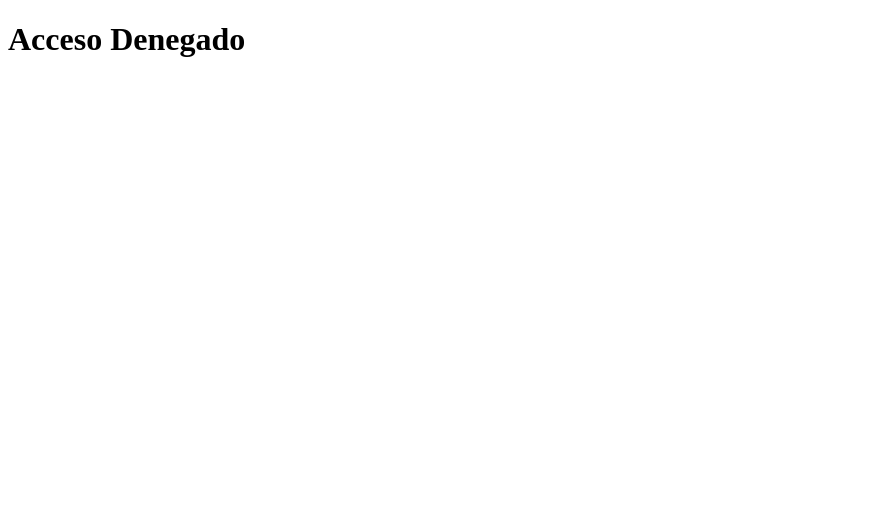
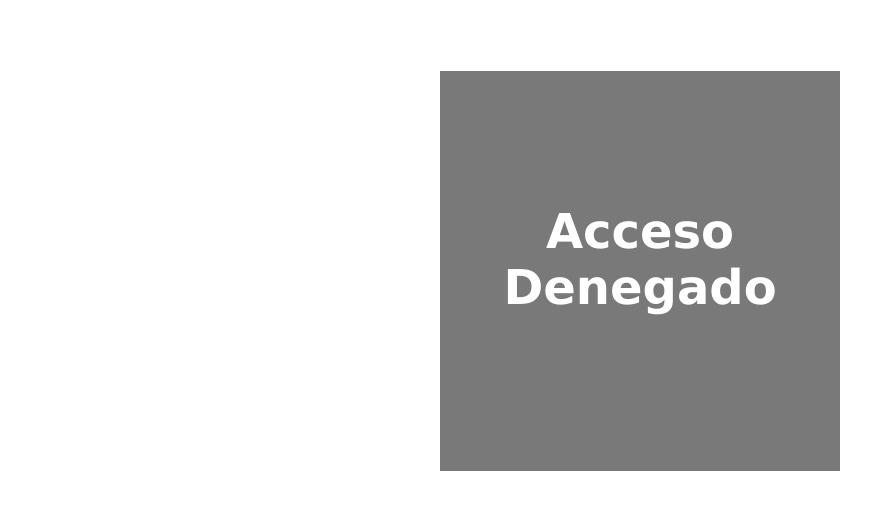
Before and after one commit to josebrusa/restServer, a website: page public/index.html in a window 1280 px wide. Shown: the whole page, without its empty margins (0-895 px from the left). Drawn offline with Linux system fonts and the light colour scheme.

Commit message:
home acces

```diff
--- a/public/index.html
+++ b/public/index.html
@@ -6,6 +6,28 @@
     <meta http-equiv="X-UA-Compatible" content="IE=edge">
     <meta name="viewport" content="width=device-width, initial-scale=1.0">
     <title>Document</title>
+    <style>
+        .box {
+            display: flex;
+            align-items: center;
+            justify-content: center;
+        }
+
+        .box div {
+            width: 400px;
+            height: 400px;
+            background: rgb(121, 121, 121);
+            margin: 5%;
+        }
+
+        h1 {
+            color: white;
+            font-family: verdana;
+            text-align: center;
+            font-size: 300%;
+            padding-top: 25%;
+        }
+    </style>
 </head>
 
 <body>
```
